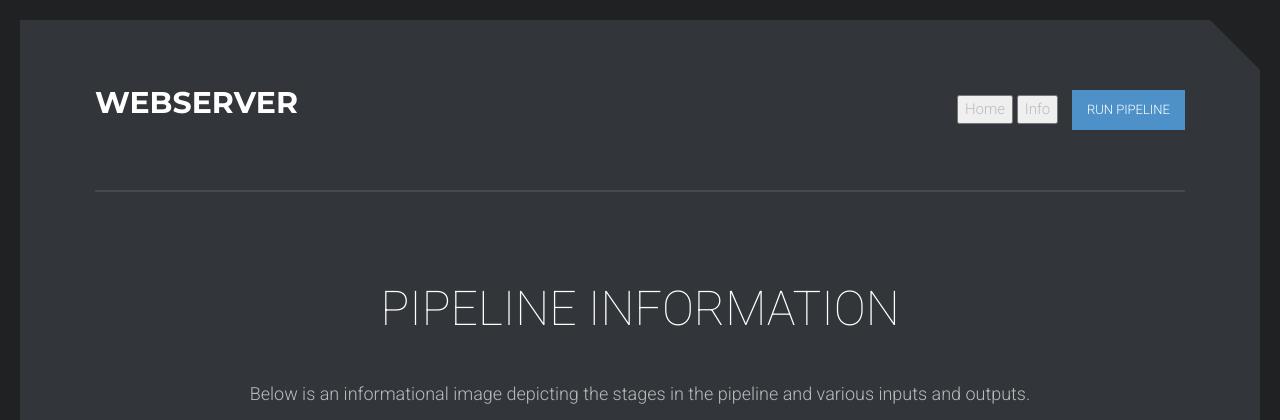
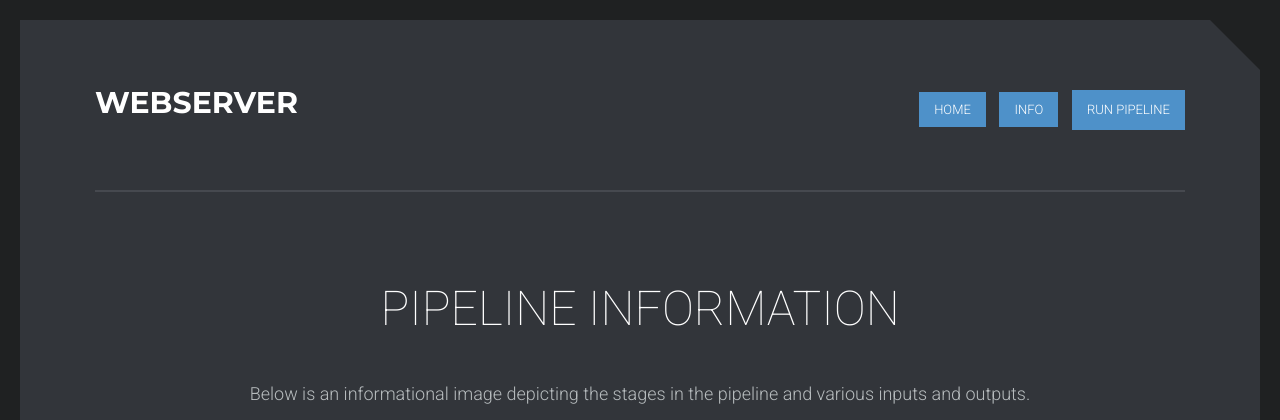
Before and after one commit to taylorSci/BIOL-7210_Predictive-web-server, a Django app: page /fbp/info/ in a window 1280 px wide; the page is wider, and only the part inside the window is pictured. Shown: the top 420 px of that part. Run offline with Django 3.2, Linux system fonts and the light colour scheme; some libraries are stand-ins or nearby versions.

Commit message:
Fixed hyperlinks and added info page (#43) and (#51)

```diff
--- a/django/foodbornePathogen/static/foodbornePathogen/css/templatemo_style.css
+++ b/django/foodbornePathogen/static/foodbornePathogen/css/templatemo_style.css
@@ -145,17 +145,25 @@ nav.main-navigation {
 ul.main-menu li {
     display: inline-block;
     margin-left: 10px;
+    cursor: pointer;
 }
 
 ul.main-menu li a {
     padding: 10px 15px;
     text-transform: uppercase;
     font-size: 13px;
+    cursor: pointer;
 }
 
 ul.main-menu li a.active {
     background: #4e91c9;
     color: #fff;
+    cursor: pointer;
+}
+
+ul.main-menu li a.active:hover {
+	background: #2980B9;
+	cursor: pointer;
 }
 
 /* Dropdown Button */
--- a/django/foodbornePathogen/templates/foodbornePathogen/base.html
+++ b/django/foodbornePathogen/templates/foodbornePathogen/base.html
@@ -35,8 +35,8 @@ http://www.templatemo.com/preview/templatemo_421_raleway
 				<div class="col-md-8">
 					<nav id="nav" class="main-navigation hidden-xs hidden-sm">
 						<ul class="main-menu">
-							<button onclick="document.location='/fbp'">Home</button>
-							<button onclick="document.location='/fbp/info'">Info</button>
+							<li><a class= "active homebutton" onclick="document.location='/fbp'" style="cursor:pointer;">Home</a></li>
+							<li><a class="active aboutbutton" onclick="document.location='/fbp/info'" style="cursor:pointer;">Info</a></li>
 						      	<li><div class="dropdown">
 						      	<button onclick="myFunction()" class="dropbtn">Run Pipeline</button>
 							<div id="myDropdown" class="dropdown-content">
@@ -50,8 +50,8 @@ http://www.templatemo.com/preview/templatemo_421_raleway
 					</nav>
 					<nav class="main-navigation menu-responsive hidden-md hidden-lg">
 						<ul class="main-menu">
-							<button onclick="document.location='/fbp'">Home</button>
-							<button onclick="document.location='/fbp/info'">Info</button>
+							<li><a class="active homebutton" onclick="document.location='/fbp'" style="cursor:pointer;">Home</a></li>
+							<li><a class="active aboutbutton" onclick="document.location='/fbp/info'" style="cursor:pointer;">Info</a></li>
 							<li><div class="dropdown">
 						      	<button onclick="myFunction()" class="dropbtn">Run Pipeline</button>
 							<div id="myDropdown" class="dropdown-content">
```
